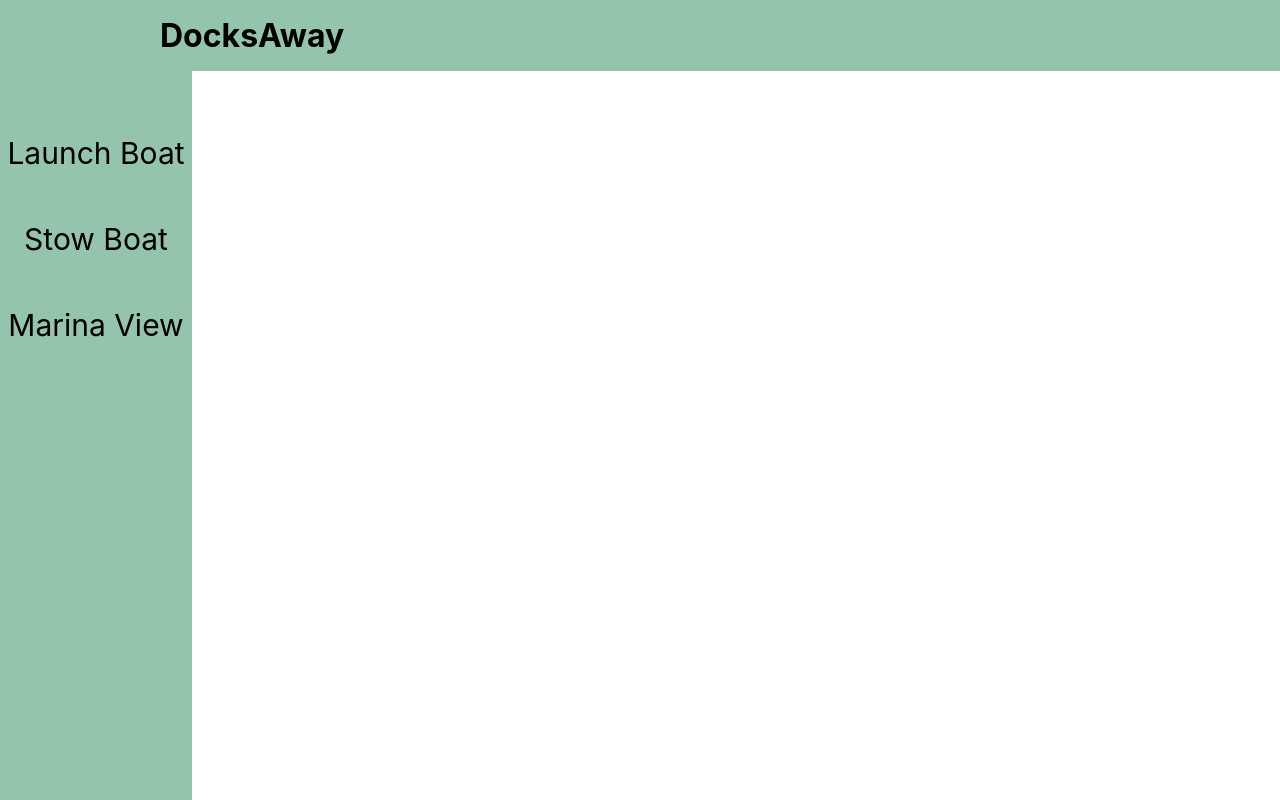
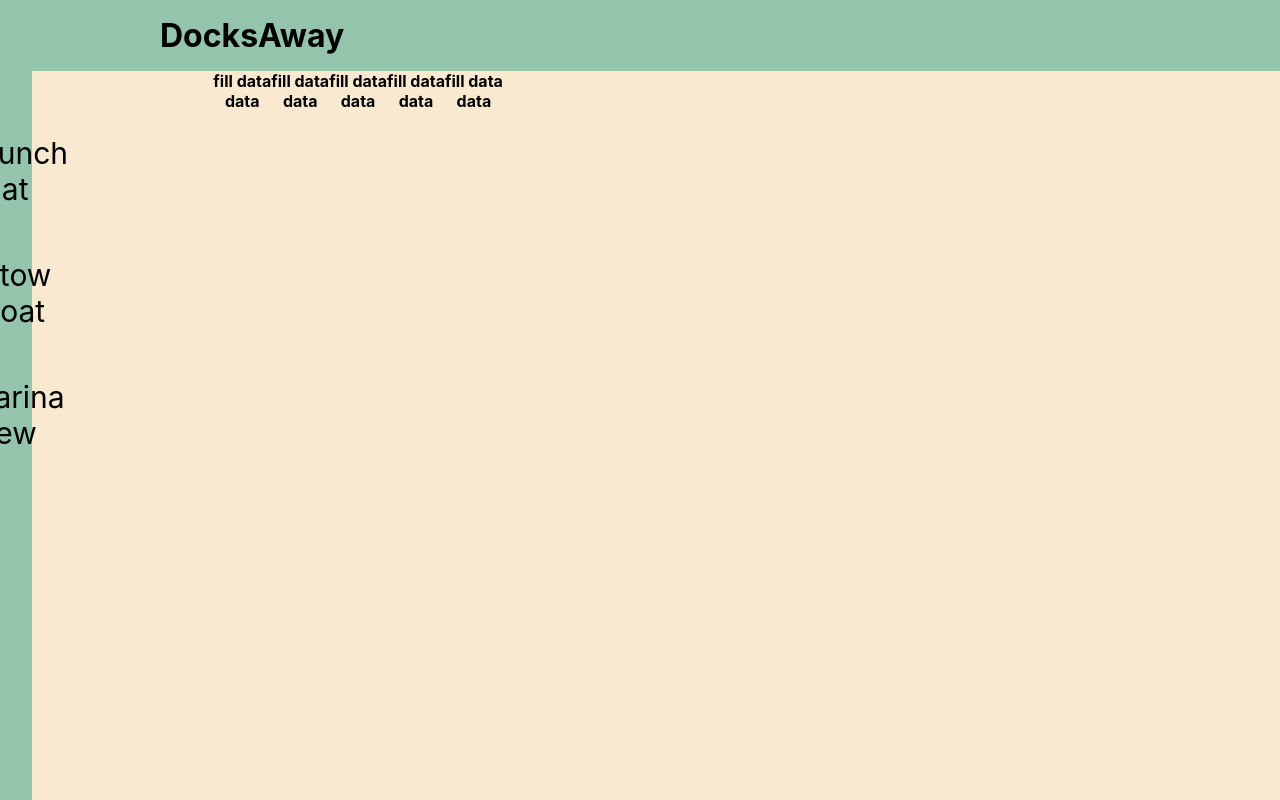
Before and after one commit to ernestmummey/Docks-Away, a React (Create React App) app in the folder client/: page / in a window 1280 px wide. Shown: the top 800 px of the page. Built offline with nearby package versions, Linux system fonts and the light colour scheme.

Commit message:
Added Css

```diff
--- a/client/src/components/Layout/index.scss
+++ b/client/src/components/Layout/index.scss
@@ -0,0 +1,26 @@
+.App {
+    height: 100%;
+    background: #f8e9d0;
+}
+
+.landing {
+    min-height: 100%;
+    margin: 0;
+    padding: 0;
+    display: flex;
+}
+
+.sidebar-container {
+    min-height: 100%;
+    width: 20%;
+}
+
+
+.page {
+    min-height: 100%;
+    width: 100%;
+    display: flex;
+    flex-direction: column;
+    justify-content: space-between;
+    gap: 10em;
+}
```
